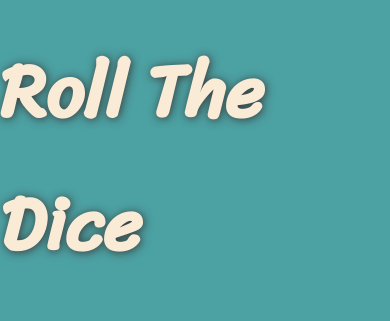
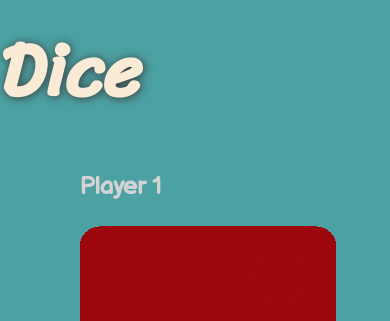
Before and after one commit to Vishal2021verma/Dice-Rolling-Game, a plain HTML site: page index.html in a window 390 px wide. Shown: the top 321 px of the page. Drawn offline with Linux system fonts and the light colour scheme.

Commit message:
Update style.css

```diff
--- a/style.css
+++ b/style.css
@@ -4,6 +4,7 @@ body {
   align-items: center;
   flex-direction: column;
   margin:0px;
+  height: 100vh;
   background-color: #4CA1A3;
   color:lightgrey;
   font-family: 'Balsamiq Sans', cursive;
@@ -43,8 +44,10 @@ button:hover {
   font-weight: bold;
 }
 
-@media screen and (min-width: 480px) {
-
+@media screen and (max-width: 480px) {
+  h1{
+    margin-top: auto;
+  }
  .player-1{
    display: block;
    margin:25px auto 25px auto;
```
